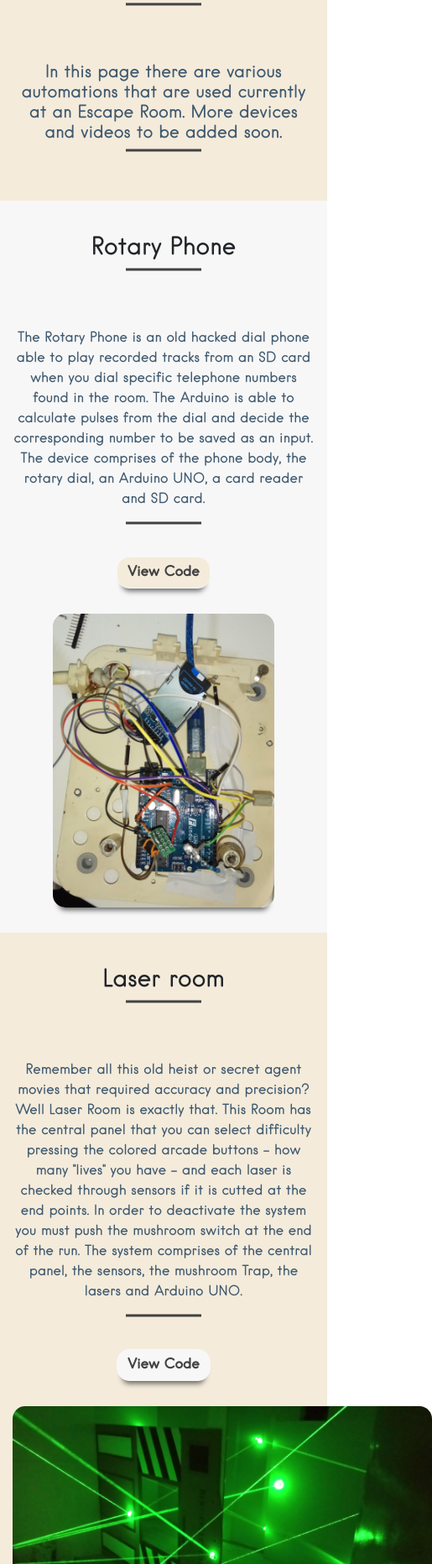
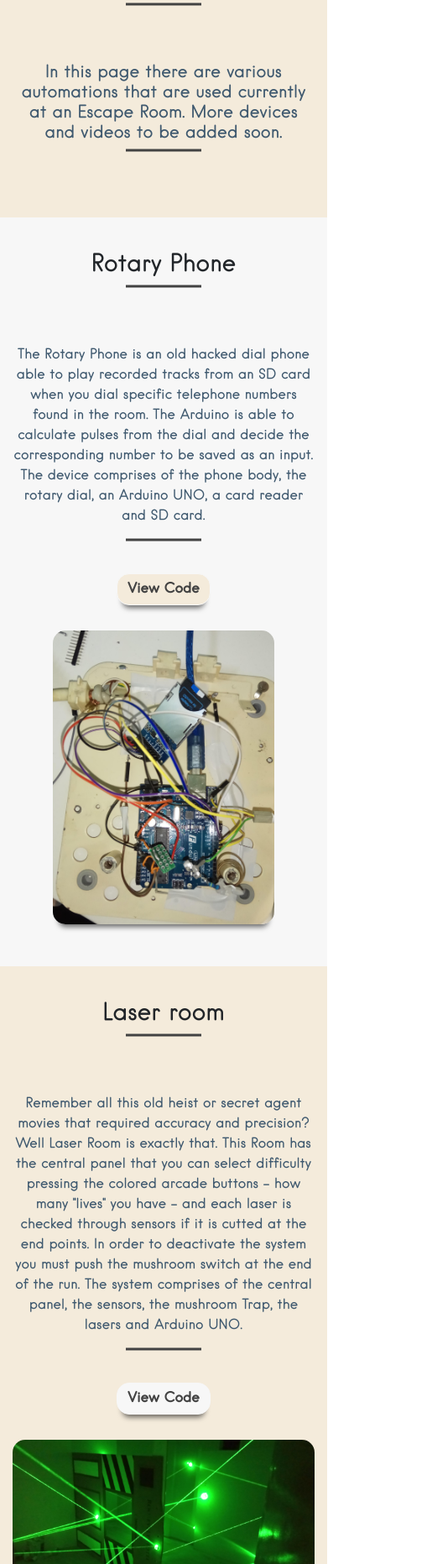
Before and after one commit to mikekolas/mikekolas.github.io, a plain HTML site: page escape.html in a window 390 px wide. Shown: the part 137-2000 px from the top of the page at 84% size, 515 px wide, since content can reach past the window. Drawn offline with nearby package versions, Linux system fonts and the light colour scheme.

Commit message:
Fixed responsive images

```diff
--- a/css/style.css
+++ b/css/style.css
@@ -179,14 +179,14 @@ nav a {
 
 .section1 {
   padding-top: 40px;
-  padding-bottom: 60px;
+  padding-bottom: 80px;
   background: #f7f7f7;
   font-family: Hanken-Book;
 }
 
 .section2 {
   padding-top: 40px;
-  padding-bottom: 60px;
+  padding-bottom: 80px;
   background: #f4ebdb;
   font-family: Hanken-Book;
 
@@ -212,7 +212,7 @@ nav a {
 
 .image_l {
   margin-top: 15px;
-  max-width: 500px;
+  max-width: 400px;
   border-radius: 15px;
   /*position: absolute;*/
   z-index: 1;
--- a/escape.html
+++ b/escape.html
@@ -68,7 +68,7 @@
 
                 <div class="col-lg-6">
                     <div class="carousel">
-                        <img class="mx-auto my-0 d-block image_h showing" src="images/phone2.jpg">
+                        <img class="img-fluid mx-auto my-0 d-block image_h showing" src="images/phone2.jpg">
                         <!-- <img class="mx-auto my-0 d-block image_h" src="images/phone.jpg"> -->
                     </div>
                 </div>
@@ -100,7 +100,7 @@
 
                 <div class="carousel">
                     <!-- <img class="image_l showing" src="images/panel.jpg"> -->
-                    <img class="mx-auto my-0 d-block image_l showing" src="images/laser.jpg">
+                    <img class="img-fluid mx-auto my-0 d-block image_l showing" src="images/laser.jpg">
                 </div>
               </div>
           </div>
```
Also changed, not shown: tcl.html (+1 -1 lines).
